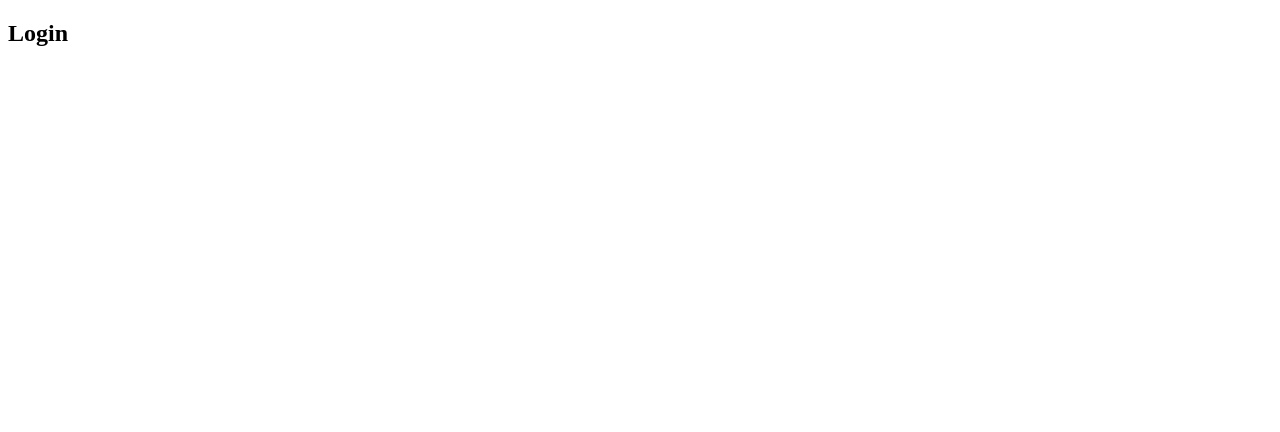
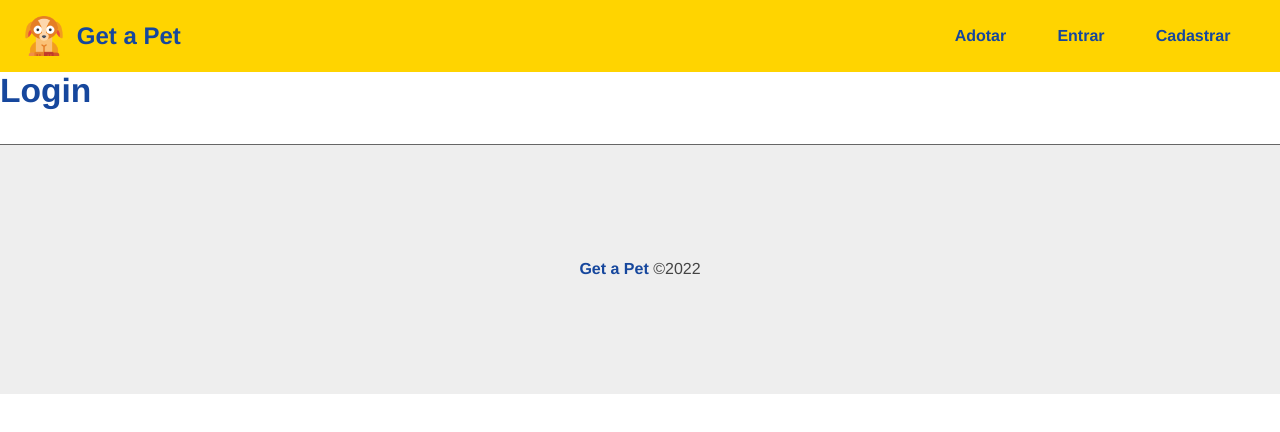
Before and after one commit to rogeritael/get_a_pet, a React (Create React App) app in the folder frontend/: page /login in a window 1280 px wide. Shown: the top 432 px of the page. Built offline with nearby package versions, Linux system fonts and the light colour scheme.

Commit message:
criando estilos de footer e header

```diff
--- a/frontend/src/App.jsx
+++ b/frontend/src/App.jsx
@@ -1,4 +1,7 @@
 import {BrowserRouter as Router, Routes, Route} from 'react-router-dom';
+
+import { Navbar } from './components/layout/Navbar';
+import { Footer } from './components/layout/Footer';
 
 import {Home} from './components/pages/Home';
 import {Login} from './components/pages/Auth/Login';
@@ -7,11 +10,13 @@
 export default function App() {
   return (
     <Router>
+      <Navbar />
       <Routes>
         <Route path="/" element={<Home/>} />
         <Route path="/register" element={<Register/>} />
         <Route path="/login" element={<Login/>} />
       </Routes>
+      <Footer />
     </Router>
   );
 }
--- /dev/null
+++ b/frontend/src/components/layout/Footer.jsx
@@ -0,0 +1,9 @@
+import styles from './Footer.module.css';
+
+export function Footer(){
+    return(
+        <footer className={styles.footer}>
+            <p><span className="bold">Get a Pet</span> &copy;2022</p>
+        </footer>
+    )
+}
--- /dev/null
+++ b/frontend/src/components/layout/Footer.module.css
@@ -0,0 +1,9 @@
+.footer{
+    height: 250px;
+    display: flex;
+    align-items: center;
+    justify-content: center;
+    background-color: #eee;
+    color: #444;
+    border-top: 1px solid #666;
+}
--- /dev/null
+++ b/frontend/src/components/layout/Navbar.jsx
@@ -0,0 +1,27 @@
+import {Link} from 'react-router-dom';
+
+import Logo from '../../assets/img/logo.png';
+import styles from './Navbar.module.css'
+
+
+export function Navbar(){
+    return(
+        <nav className={styles.navbar}>
+            <div className={styles.navbar_logo}>
+                <img src={Logo} alt="Get A Pet" />
+                <h2>Get a Pet</h2>
+            </div>
+            <ul >
+                <li>
+                    <Link to="/">Adotar</Link>
+                </li>
+                <li>
+                    <Link to="/login">Entrar</Link>
+                </li>
+                <li>
+                    <Link to="/register">Cadastrar</Link>
+                </li>
+            </ul>
+        </nav>
+    )
+}
--- /dev/null
+++ b/frontend/src/components/layout/Navbar.module.css
@@ -0,0 +1,42 @@
+.navbar{
+    display: flex;
+    justify-content: space-between;
+    padding: 1em 1.5em;
+    background-color: #ffd400;
+    color: #16479d;
+}
+
+.navbar_logo{
+    display: flex;
+    align-items: center;
+}
+
+.navbar_logo img{
+    width: 40px;
+    margin-right: 0.8rem;
+}
+
+.navbar ul{
+    display: flex;
+    align-items: center;
+    list-style: none;
+}
+
+.navbar li, .navbar a{
+    text-decoration: none;
+    color: #16479d;
+    font-weight: bold;
+    cursor: pointer;
+    transition: .5s;
+    padding: .5em .8em;
+    border-radius: 5px;
+}
+
+.navbar li:hover{
+    background-color: #16479d;
+    color: #fff;
+}
+
+.navbar li:hover > a{
+    color: #fff;
+}
--- a/frontend/src/index.jsx
+++ b/frontend/src/index.jsx
@@ -1,6 +1,7 @@
 import React from 'react';
 import ReactDOM from 'react-dom/client';
 import App from './App';
+import './index.css';
 
 const root = ReactDOM.createRoot(document.getElementById('root'));
 root.render(
```
